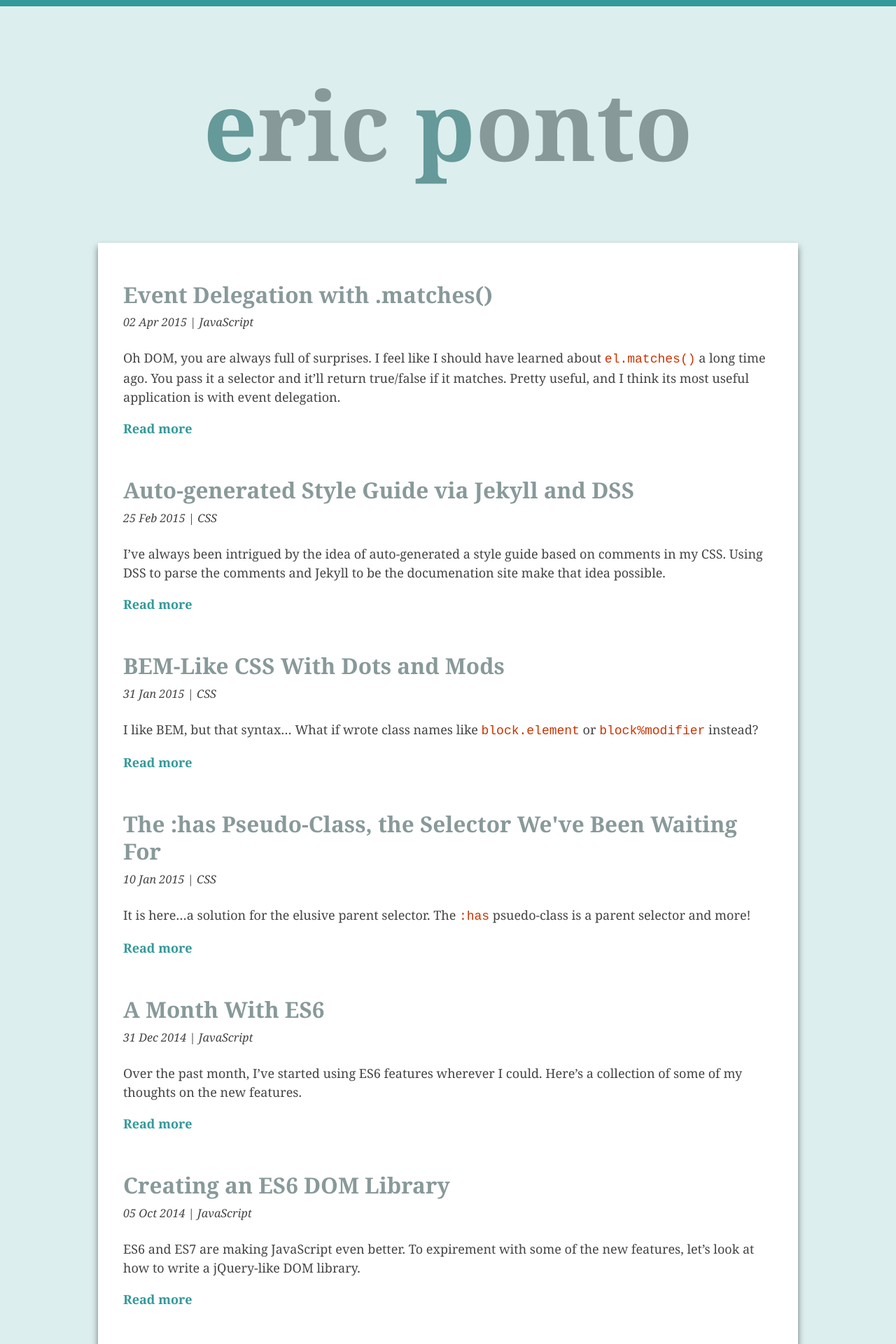
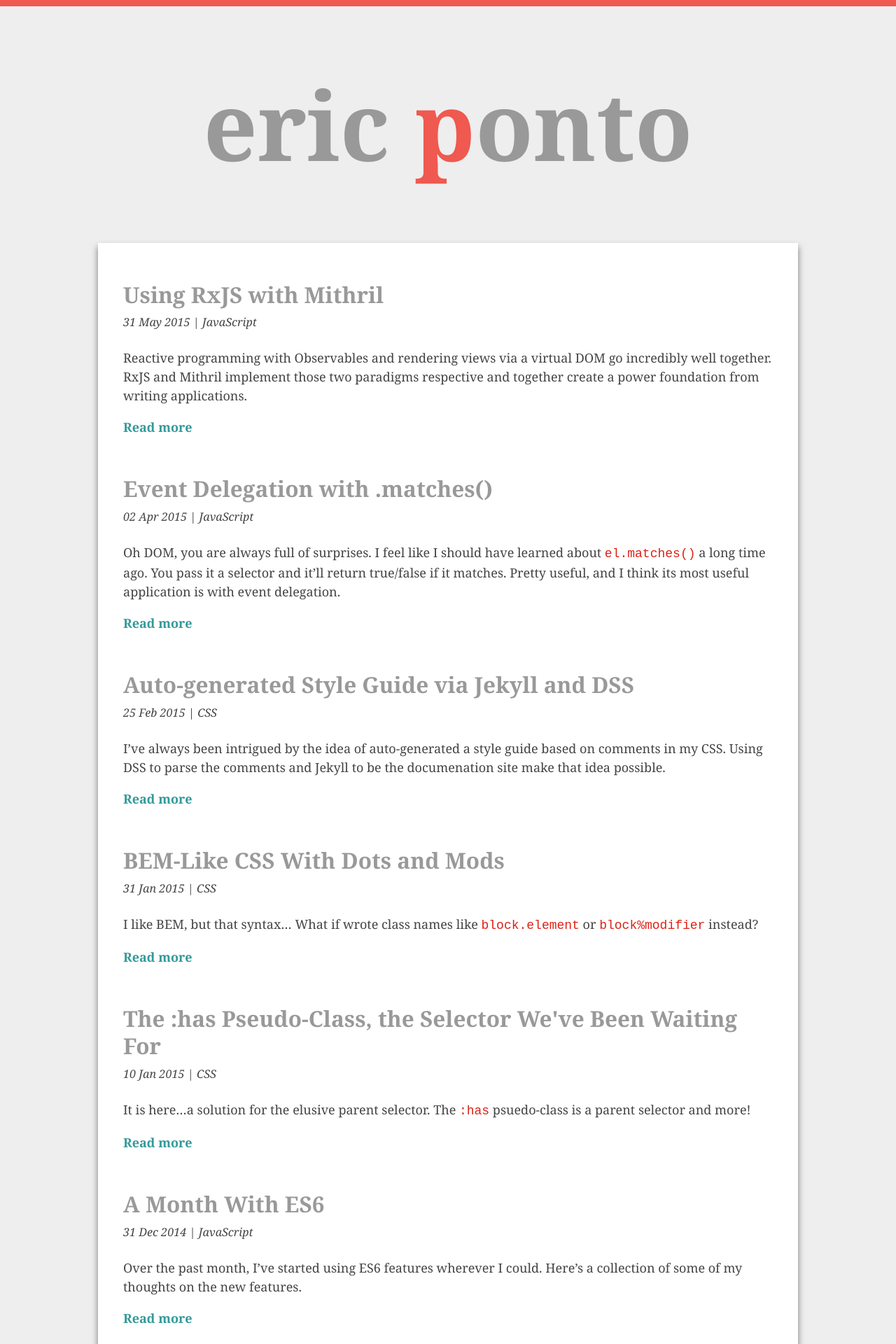
Before and after one commit to ericponto/ericponto.github.io, a Jekyll site: the page built from index.html, in a window 1280 px wide. Shown: the top 1920 px of the page at 70% size. Built offline with Jekyll 4.4.1, drawn with Linux system fonts in a browser that asks for light colours; Markdown is read by kramdown in place of the engine named in the settings; the list of posts is cut into pages by our own code.

Commit message:
adding rxjs and mithril post

```diff
--- a/_layouts/post.html
+++ b/_layouts/post.html
@@ -3,7 +3,7 @@
 ---
 
 <header>
-	<h1 class="title"><a href="/"><span>eric</span> <span>ponto</span></a></h1>
+	<h1 class="title"><a href="/">eric <span>ponto</span></a></h1>
 </header>
 
 <main class="main" itemscope itemtype="http://schema.org/Article">
--- a/_less/post.less
+++ b/_less/post.less
@@ -32,7 +32,7 @@
 		text-align: center;
 		display: block;
 		font-size: 1.5em;
-		color: #999;
+		color: $title;
 		z-index: 2;
 		position: absolute;
 		bottom: 0px;
--- a/_less/prettyprint.less
+++ b/_less/prettyprint.less
@@ -125,7 +125,7 @@
     font-weight: bold;
 }
 .highlight .nx { color: #b58900  }
-.highlight .bp { color: #999999 }
+.highlight .bp { color: $title999 }
 .highlight .vc { color: #008080 }
 
 .highlight .vg,
--- /dev/null
+++ b/_posts/2015-05-31-rxjs-and-mithril.md
@@ -0,0 +1,131 @@
+---
+  layout: post
+  title: Using RxJS with Mithril
+  tag: JavaScript
+  excerpt: Reactive programming with Observables and rendering views via a virtual DOM go incredibly well together. RxJS and Mithril implement those two paradigms respective and together create a power foundation from writing applications.
+---
+
+I've been exploring reactive programming a lot lately with RxJS and Bacon.js. (I'm going to refer to it as FRP, even though I know that both of these libraries aren't technically functional reactive programming.) A lot of the FRP examples use a stream to update a single value in a view via something like `assign` in Bacon or using jQuery. And that is very effective in a lot of situations. But there are still a large number of times that you don't want to update a single value and instead want to rerender the entire view (the typical MV* frameworky way to do things).
+
+RxJS and Bacon lend themselves to full rerenders well too. With methods like `combineLatest` and `combineTemplate` it is easy to take all the streams that would affect your view and subscribe to them with a render.
+
+{% highlight javascript %}
+Rx.Observable.combineLatest(stream1, stream2,
+    (stream1, stream2) => {stream1, stream2}
+  )
+  .subscribe(view.render);
+{% endhighlight %}
+
+With the possible frequent rerendering of this method, using some virtual DOM solution helps a lot with performance. I've look at React in the past and have used the virtual-dom library, but I've found that [Mithril](https://lhorie.github.io/mithril/) is my favorite virtual DOM solution. It is small (only 8kb minified and gzipped), fast, and has just enough extras that make writing applications easier without being a bloated framework.
+
+At its simplest Mithril can just be a view to render in an element. The initial render will build a virtual DOM and write the to the actual DOM. Subsequent renders will do a diff on the virtual DOM and then write only the changes. (Standard virtual DOM stuff there).
+
+{% highlight javascript %}
+var Component = {
+  view() {
+    return m("h1", "Hello, world.");
+  }
+};
+
+m.mount(document.body, Component);
+{% endhighlight %}
+
+The other piece of a Mithril component is the `controller`. A controller is a constructor function that will have an instance passed into the view to render. Mithril has a really smart rerender system that will redraw the view on events and ajax calls.
+
+However, when pairing Mithril with a FRP library, we'll bypass Mithril's built in rerender and call `redraw` manually on an Observable's next value. This logic fits in well inside the `controller`.
+
+{% highlight javascript %}
+var Component = {
+  controller() {
+    this.model = m.prop({}); // m.prop creates a getter/setter
+
+    Rx.Observable.just({ name: "Eric" })
+      .subscribe(data => {
+        this.modal(data); // set the model
+        m.redraw(); // manually redraw
+      });
+  },
+  view(cntl) {
+    return m("h1", `Hello, ${cntl.model().name}`);
+  }
+};
+
+m.mount(document.body, Component);
+{% endhighlight %}
+
+##The classic autocomplete example
+
+So putting these things together a little bit, let's build an autocomplete component that queries GitHub repos as the user types in the box. We'll use the HTML5 `<datalist>` for native autocomplete functionality.
+
+Using Mithril's `m` function to build a virtual DOM the view will look like:
+
+{% highlight javascript %}
+view(ctrl) {
+  var data = ctrl.model();
+
+  return m(".autocomplete", [
+    m("label[for=search]", ["Search for Github repo: "]),
+    m("input#search[list=results]"),
+    m("datalist#results", [
+      data.items && data.items.map(item => m("option[value=" + item.name + "]"))
+    ])
+  ]);
+}
+{% endhighlight %}
+
+Mithril has a builtin ajax helper `m.request` which is very similar to jQuery's `$.ajax` and returns a promise.  So let's set up a function that takes the search term and call's GitHub's API.
+
+{% highlight javascript %}
+var searchGithub = (term) => m.request({
+  method: "GET",
+  url: `https://api.github.com/search/repositories?q=${term}`
+});
+{% endhighlight %}
+
+And then we'll call that when a user types into the input. Since the input isn't rendered until the component is mounted, we need to attach the event handler to the containing element and then use [event delegation](http://www.ericponto.com/blog/2015/04/02/event-delegation-with-matches/) to target the input. (Note: I'm using `pluck` here from [`Rx.helpers.pluck`](https://github.com/Reactive-Extensions/RxJS/tree/master/doc/api/helpers#rxhelperspluckproperty).)
+
+{% highlight javascript %}
+Rx.Observable.fromEvent(el, "keyup")
+    .map(pluck("target"))
+    .filter(el => el.matches("input"));
+{% endhighlight %}
+
+Then we'll get the inputs value and make sure it is at least 3 characters long, so we're not querying with something like "a" and getting back a million results.
+
+{% highlight javascript %}
+    .map(pluck("value"))
+    .filter(val => val.length > 2)
+{% endhighlight %}
+
+Then in order to not firing off the ajax request too often, we'll debounce the event and then ignore keyups that don't change the input's value by only keep distinct values.
+
+{% highlight javascript %}
+    .debounce(250)
+    .distinctUntilChanged()
+{% endhighlight %}
+
+And finally fire off the ajax request using `flatMapLatest`, which will flatten the stream of streams created by firing an ajax call on most of the keyups and then get the latest results.
+
+{% highlight javascript %}
+    .flatMapLatest(searchGithub)
+{% endhighlight %}
+
+With that Observable we'll subscribe to it and have it update the component's model and tell the view to redraw. (Mithril will force a redraw when the `m.request` resolves so the subscribe just sets the model, but with basically anything else you'll need to manually call `m.redraw`).  So the whole controller will look like:
+
+{% highlight javascript %}
+controller() {
+  this.model = m.prop({});
+
+  Rx.Observable.fromEvent(el, "keyup")
+    .map(pluck("target"))
+    .filter(el => el.matches("input"))
+    .map(pluck("value"))
+    .filter(val => val.length > 2)
+    .debounce(250)
+    .distinctUntilChanged()
+    .flatMapLatest(searchGithub)
+    .subscribe(this.model);
+}
+{% endhighlight %}
+
+The [full example is on CodePen](http://codepen.io/ericponto/pen/mJEyPL).
--- a/_scss/_base.scss
+++ b/_scss/_base.scss
@@ -7,9 +7,9 @@
 body {
 	font: normal 16px/1.5 Georgia, Cambria, serif;
 	color: #444;
-	background: #dee;
+	background: $bg;
 	margin: 0;
-	border-top: 0.5em solid #399;
+	border-top: 0.5em solid $red;
 
 	@include small {
 		font-size: 18px;
@@ -47,5 +47,5 @@ a {
 }
 
 code {
-	color: #c30;
+	color: darken($red, 15%);
 }
--- a/_scss/_excerpt.scss
+++ b/_scss/_excerpt.scss
@@ -8,11 +8,11 @@
 		position: relative;
 
 		a {
-			color: #899;
+			color: $title;
 
 			&:hover,
 			&:focus {
-				color: #677;
+				color: #777;
 			}
 		}
 	}
--- a/_scss/_post.scss
+++ b/_scss/_post.scss
@@ -5,7 +5,7 @@
 		font-size: 2.5em;
 		line-height: 1;
 		margin: 0;
-		color: #699;
+		color: $title;
 
 		@media all and (min-width: 600px) {
 			font-size: 3em;
@@ -33,7 +33,7 @@
 			text-align: center;
 			display: block;
 			font-size: 1.5em;
-			color: #899;
+			color: $title;
 			z-index: 2;
 			position: absolute;
 			bottom: 0px;
--- a/_scss/_prettyprint.scss
+++ b/_scss/_prettyprint.scss
@@ -131,7 +131,7 @@
 	font-weight: bold;
 }
 .highlight .nx { color: #b58900  }
-.highlight .bp { color: #999999 }
+.highlight .bp { color: #999 }
 .highlight .vc { color: #008080 }
 
 .highlight .vg,
--- a/_scss/_title.scss
+++ b/_scss/_title.scss
@@ -1,7 +1,7 @@
 .title {
 	margin: 0.5em 0;
 	text-align: center;
-	color: #899;
+	color: $title;
 	font-size: 2em;
 
 	@include medium {
@@ -13,7 +13,8 @@
 	}
 
 	a {
-		color: #899;
+		color: $title;
+		text-decoration: none;
 	}
 
 	span {
@@ -21,7 +22,7 @@
 		display: inline-block;
 
 		&:first-letter {
-			color: #699;
+			color: $red;
 		}
 	}
 
--- a/_scss/_vars.scss
+++ b/_scss/_vars.scss
@@ -3,3 +3,9 @@
 $small-width: 480px;
 $medium-width: 720px;
 $large-width: 1000px;
+
+// color scheme
+
+$bg: #eee;
+$title: #999;
+$red: #ef5950;
--- a/index.html
+++ b/index.html
@@ -5,7 +5,7 @@
 ---
 
 <header>
-	<h1 class="title title%home"><span>eric</span> <span>ponto</span></h1>
+	<h1 class="title title%home">eric <span>ponto</span></h1>
 </header>
 
 <main class="main">
```
Also changed, not shown: _includes/styles.html (+1 -1 lines), css/styles.css (+12 -11 lines), css/styles.min.css, 1 other file.
